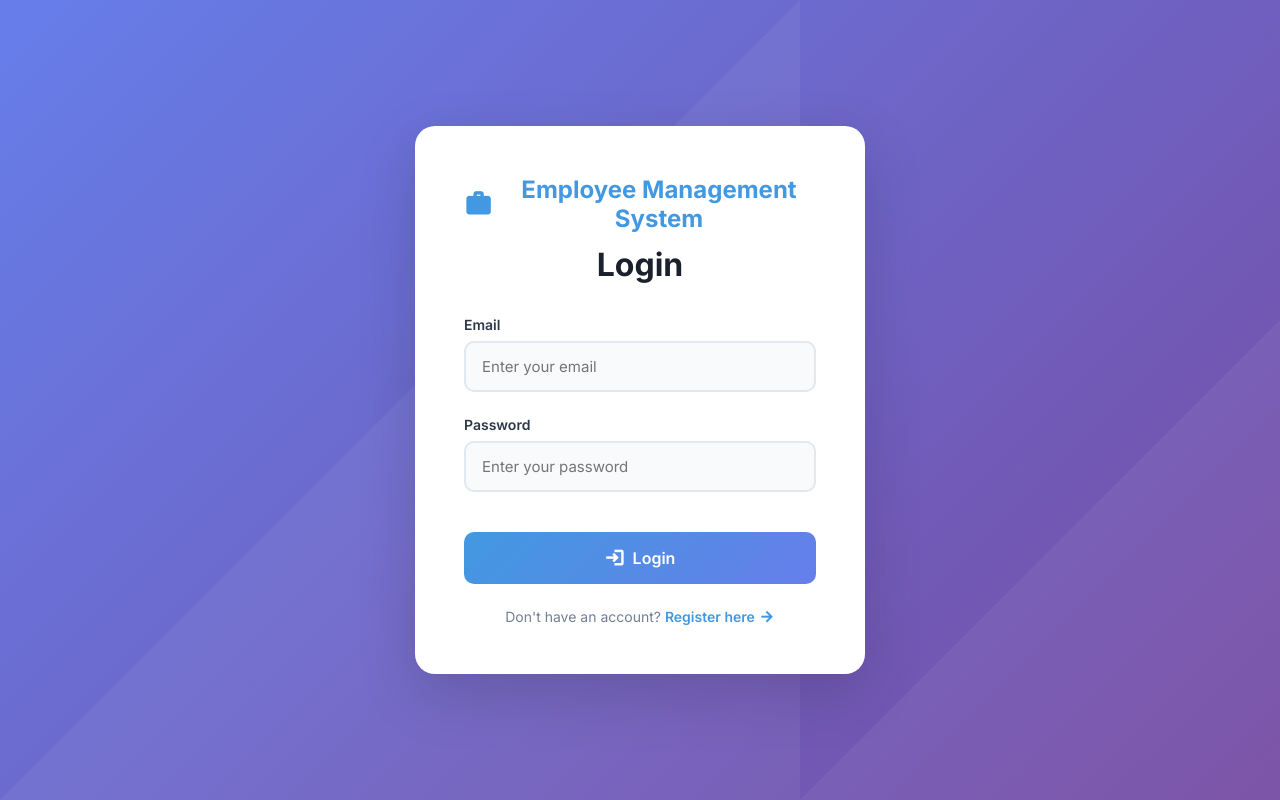
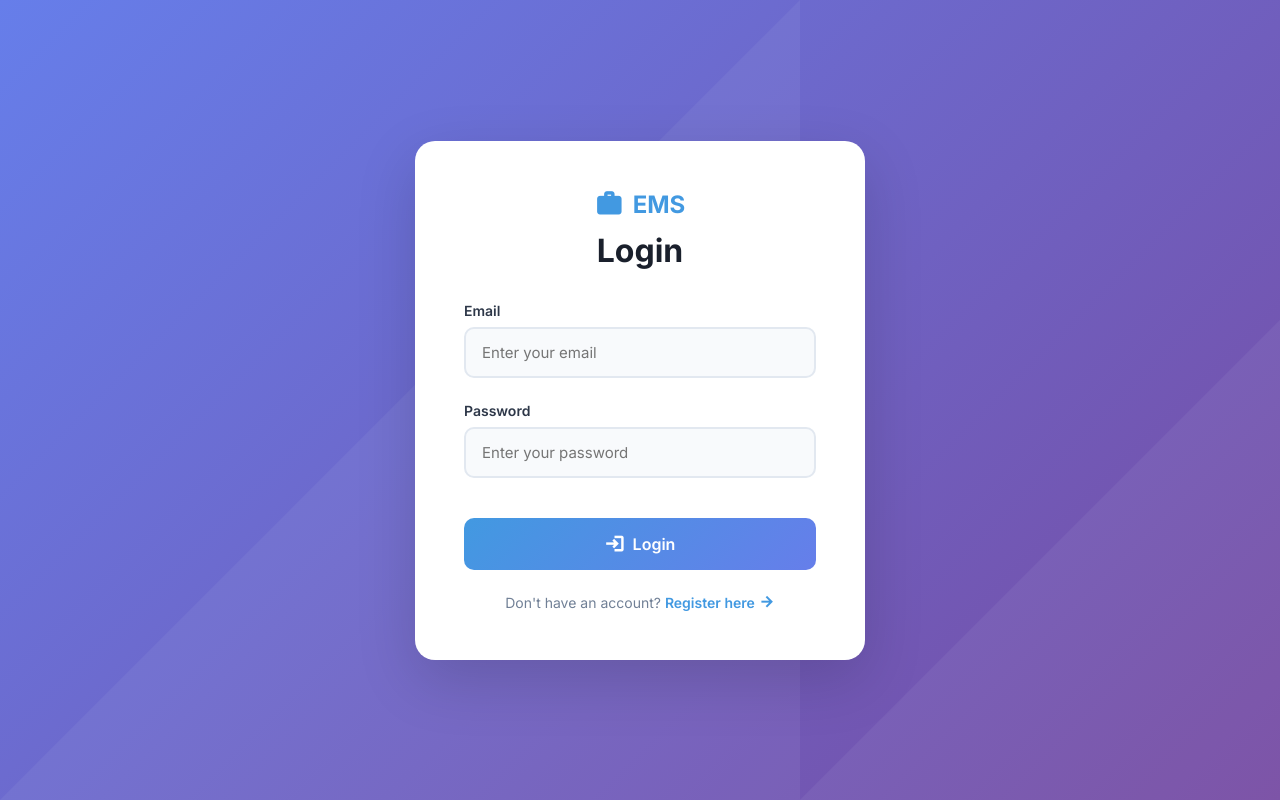
Before and after one commit to Jenilvaghasiya/Employee-Management-System, a React (Vite) app in the folder client/: page /login in a window 1280 px wide. Built offline with nearby package versions, Linux system fonts and the light colour scheme.

Commit message:
Updated Changes Done

```diff
--- a/client/src/pages/Login.jsx
+++ b/client/src/pages/Login.jsx
@@ -46,7 +46,7 @@
   return (
     <div className="auth-container">
       <div className="auth-card">
-        <h2 className="auth-title">Employee Management System</h2>
+        <h2 className="auth-title">EMS</h2>
         <h3 className="auth-subtitle">Login</h3>
 
         {error && <div className="error-message">{error}</div>}
--- a/client/src/pages/Register.jsx
+++ b/client/src/pages/Register.jsx
@@ -151,7 +151,7 @@
   return (
     <div className="auth-container">
       <div className="auth-card register-card">
-        <h2 className="auth-title">Employee Management System</h2>
+        <h2 className="auth-title">EMS</h2>
         <h3 className="auth-subtitle">Register</h3>
 
         {error && <div className="error-message">{error}</div>}
```
